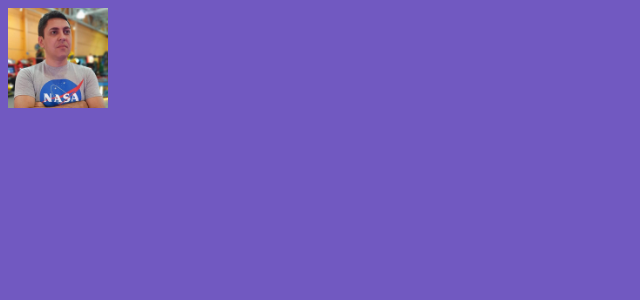
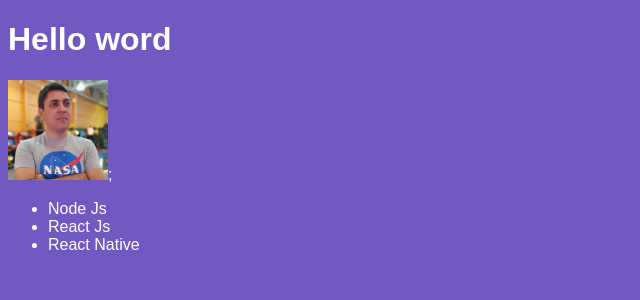
Before and after one commit to DanAraujjo/reactjs-introducao, a React app: page / in a window 1280 px wide. Shown: the top 300 px of the page, without its empty margins (0-640 px from the left). Built offline with nearby package versions, Linux system fonts and the light colour scheme.

Commit message:
Class Components

```diff
--- a/babel.config.js
+++ b/babel.config.js
@@ -1,3 +1,4 @@
 module.exports = {
-  presets: ["@babel/preset-env", "@babel/preset-react"]
+  presets: ["@babel/preset-env", "@babel/preset-react"],
+  plugins: ["@babel/plugin-proposal-class-properties"]
 };
--- a/package.json
+++ b/package.json
@@ -5,6 +5,7 @@
   "license": "MIT",
   "devDependencies": {
     "@babel/core": "^7.5.5",
+    "@babel/plugin-proposal-class-properties": "^7.5.5",
     "@babel/preset-env": "^7.5.5",
     "@babel/preset-react": "^7.0.0",
     "babel-loader": "^8.0.6",
--- a/src/App.js
+++ b/src/App.js
@@ -3,8 +3,17 @@ import "./App.css";
 
 import profile from "./assets/profile.jpeg";
 
+import TechList from "./components/TechList";
+
 function App() {
-  return <img width={100} src={profile} />;
+  return (
+    //fragment
+    <>
+      <h1>Hello word</h1>
+      <img width={100} src={profile} />;
+      <TechList />
+    </>
+  );
 }
 
 export default App;
--- /dev/null
+++ b/src/components/TechList.js
@@ -0,0 +1,19 @@
+import React, { Component } from "react";
+
+class TechList extends Component {
+  state = {
+    techs: ["Node Js", "React Js", "React Native"]
+  };
+
+  render() {
+    return (
+      <ul>
+        {this.state.techs.map(tech => (
+          <li>{tech}</li>
+        ))}
+      </ul>
+    );
+  }
+}
+
+export default TechList;
```
Also changed, not shown: 2 other files (tests, documents, lock files or other folders).
